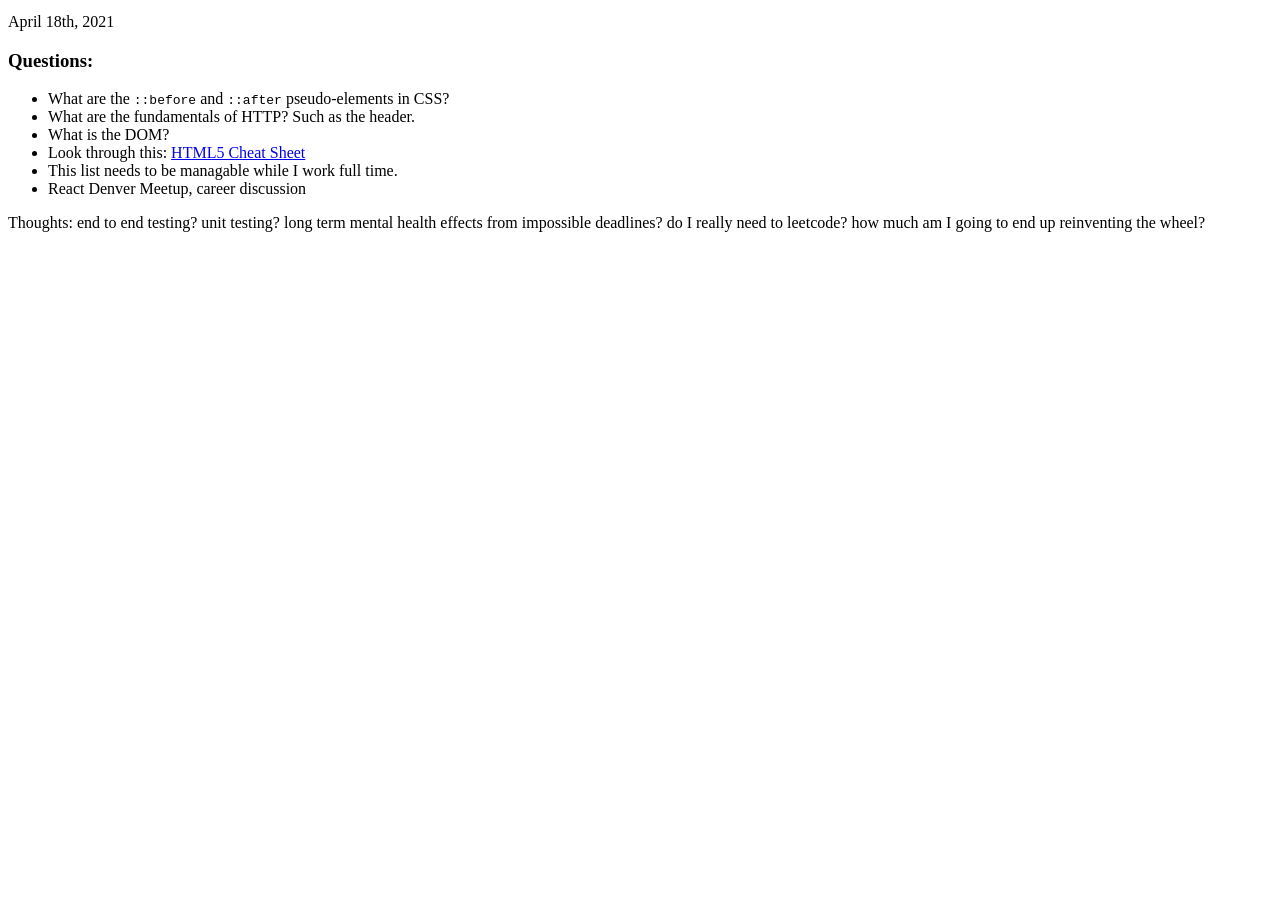
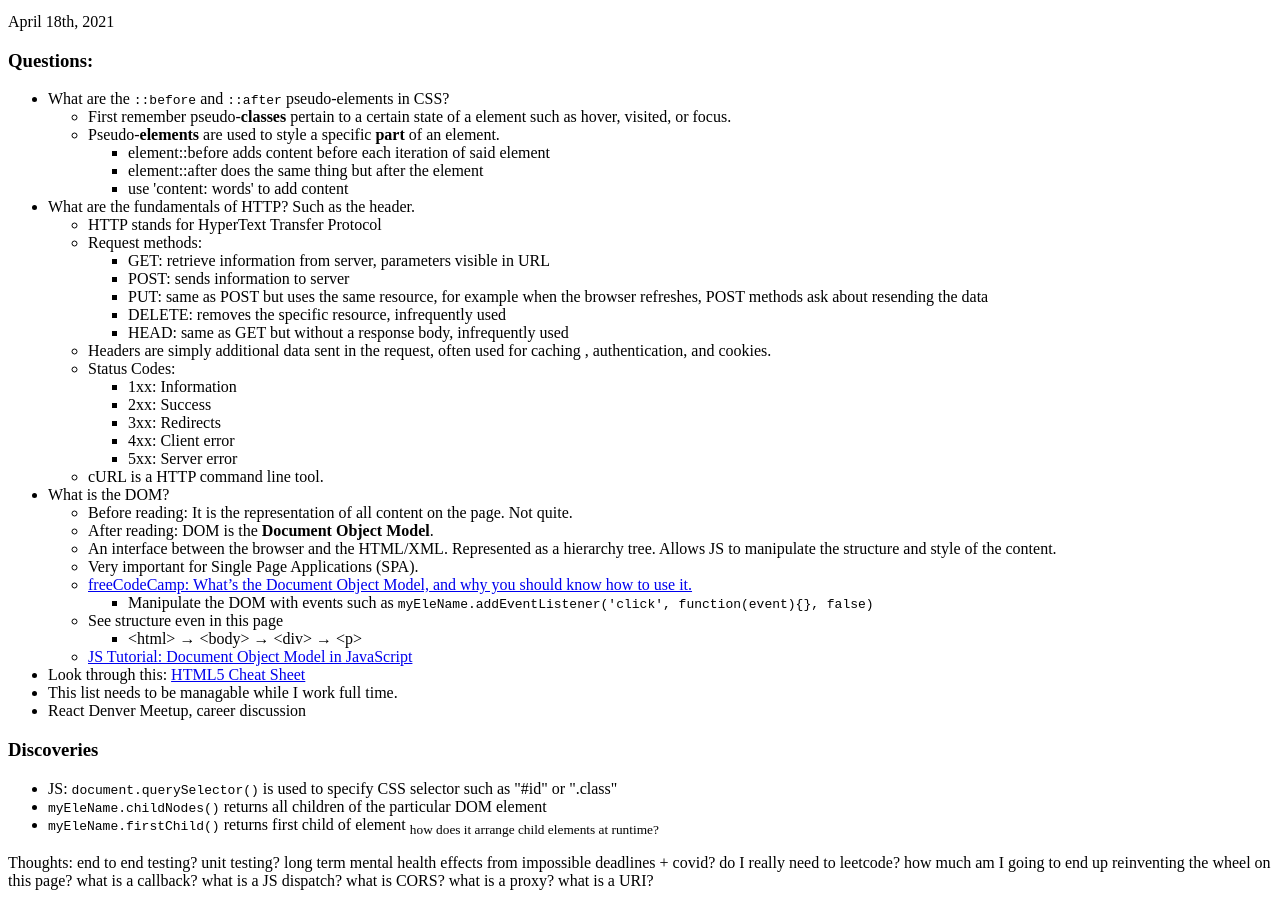
Before and after one commit to TravisDoesStuff/learnByTeaching, a plain HTML site: page index.html in a window 1280 px wide. Shown: the part 681-1579 px from the top of the page. Before the commit the page ends 921 px from the top, so only its background shows below. Drawn offline with Linux system fonts and the light colour scheme.

Commit message:
0420 - answering questions I came up with yesterday

```diff
--- a/index.html
+++ b/index.html
@@ -59,17 +59,81 @@
       <time datetime="2021-04-18">April 18th, 2021</time>
       <h3>Questions:</h3>
       <ul>
-        <li>What are the <code>::before</code> and <code>::after</code> pseudo-elements in CSS?</li>
-        <li>What are the fundamentals of HTTP? Such as the header.</li>
-        <li>What is the DOM?</li>
-        <li>Look through this: <a href="https://websitesetup.org/html5-cheat-sheet/">HTML5 Cheat Sheet</a></li>
+        <li>What are the <code>::before</code> and <code>::after</code> pseudo-elements in CSS?
+          <ul>
+            <li>First remember pseudo-<strong>classes</strong> pertain to a certain state of a element such as hover, visited, or focus. </li>
+            <li>Pseudo-<strong>elements</strong> are used to style a specific <strong>part</strong> of an element.
+              <ul>
+                <li>element::before adds content before each iteration of said element</li>
+                <li>element::after does the same thing but after the element</li>
+                <li>use 'content: words' to add content</li>
+              </ul>
+            </li>
+          </ul>
+        </li>
+        <li>What are the fundamentals of HTTP? Such as the header.
+          <ul>
+            <li>HTTP stands for HyperText Transfer Protocol</li>
+            <li>Request methods:
+              <ul>
+                <li>GET: retrieve information from server, parameters visible in URL
+                <li>POST: sends information to server</li>
+                <li>PUT: same as POST but uses the same resource, for example when the browser refreshes, POST methods ask about resending the data</li>
+                <li>DELETE: removes the specific resource, infrequently used</li>
+                <li>HEAD: same as GET but without a response body, infrequently used</li>
+              </ul>
+            </li>
+            <li>Headers are simply additional data sent in the request, often used for caching , authentication, and cookies.</li>
+            <li>Status Codes:
+              <ul>
+                <li>1xx: Information</li>
+                <li>2xx: Success</li>
+                <li>3xx: Redirects</li>
+                <li>4xx: Client error</li>
+                <li>5xx: Server error</li>
+              </ul>
+            </li>
+            <li>cURL is a HTTP command line tool.</li>
+          </ul>
+        </li>
+        <li>What is the DOM?
+          <ul>
+            <li>Before reading: It is the representation of all content on the page. Not quite.</li>
+            <li>After reading: DOM is the <strong>Document Object Model</strong>.</li>
+            <li>An interface between the browser and the HTML/XML. Represented as a hierarchy tree. Allows JS to manipulate the structure and style of the content.</li>
+            <li>Very important for Single Page Applications (SPA).</li>
+            <li><a href='https://www.freecodecamp.org/news/whats-the-document-object-model-and-why-you-should-know-how-to-use-it-1a2d0bc5429d/' target='_blank'>freeCodeCamp: What’s the Document Object Model, and why you should know how to use it.</a></li>
+            <ul>
+              <li>Manipulate the DOM with events such as <code>myEleName.addEventListener('click', function(event){}, false)</code></li>
+            </ul>
+            <li>See structure even in this page</li>
+            <ul>
+              <li>&lt;html&gt; &#8594; &lt;body&gt; &#8594; &lt;div&gt; &#8594; &lt;p&gt;</li>
+            </ul>
+            <li><a href='https://www.javascripttutorial.net/javascript-dom/document-object-model-in-javascript/' target='_blank'>JS Tutorial: Document Object Model in JavaScript</a></li>
+          </ul>
+        </li>
+        <li>Look through this: <a href="https://websitesetup.org/html5-cheat-sheet/" target='_blank'>HTML5 Cheat Sheet</a></li>
         <li>This list needs to be managable while I work full time.</li>
         <li>React Denver Meetup, career discussion</li>
+      </ul>
+      <h3>Discoveries</h3>
+      <ul>
+        <li>JS: <code>document.querySelector()</code> is used to specify CSS selector such as "#id" or ".class"</li>
+        <li><code>myEleName.childNodes()</code> returns all children of the particular DOM element</li>
+        <li><code>myEleName.firstChild()</code> returns first child of element <sub>how does it arrange child elements at runtime?</sub></li>
       </ul>
     </div>
 
     Thoughts:
-    end to end testing? unit testing? long term mental health effects from impossible deadlines? do I really need to leetcode?
-    how much am I going to end up reinventing the wheel?
+    end to end testing? unit testing?
+    long term mental health effects from impossible deadlines + covid?
+    do I really need to leetcode?
+    how much am I going to end up reinventing the wheel on this page?
+    what is a callback?
+    what is a JS dispatch?
+    what is CORS?
+    what is a proxy?
+    what is a URI?
   </body>
 </html>
```
